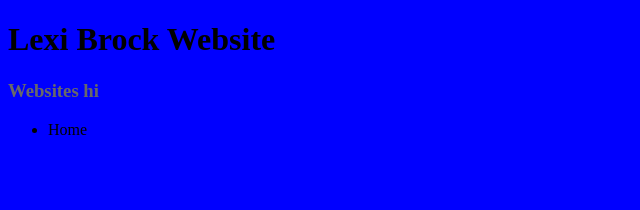
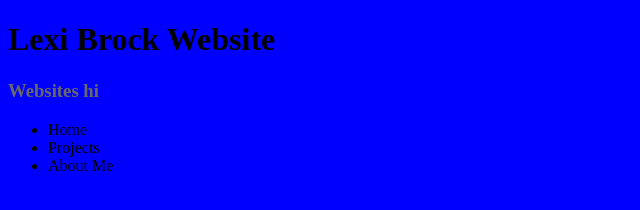
Before and after one commit to lexibrock/lexibrock.github.io, a plain HTML site: page index.html in a window 1280 px wide. Shown: the whole page, without its empty margins (0-640 px from the left). Drawn offline with Linux system fonts and the light colour scheme.

Commit message:
Update index.html

```diff
--- a/index.html
+++ b/index.html
@@ -18,6 +18,8 @@
         <div class="container">
             <ul class="nav flex-column">
                 <li href="index.html"> Home </li>
+		    <li href="projects.html"> Projects </li>
+		    <li href="AboutMe.html"> About Me </li>
             </ul>
         </div>
     </div>
```
